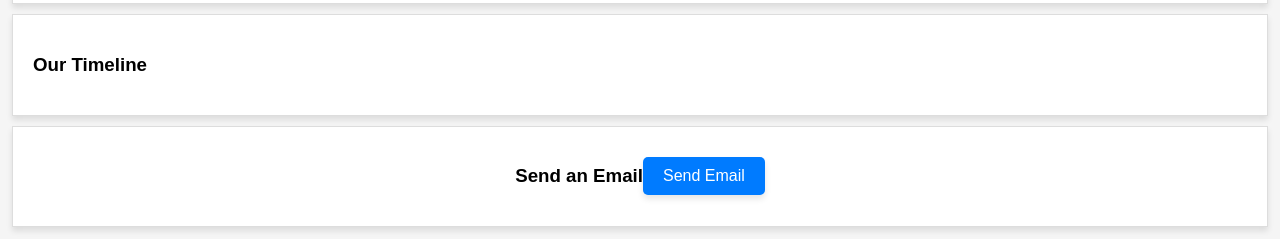
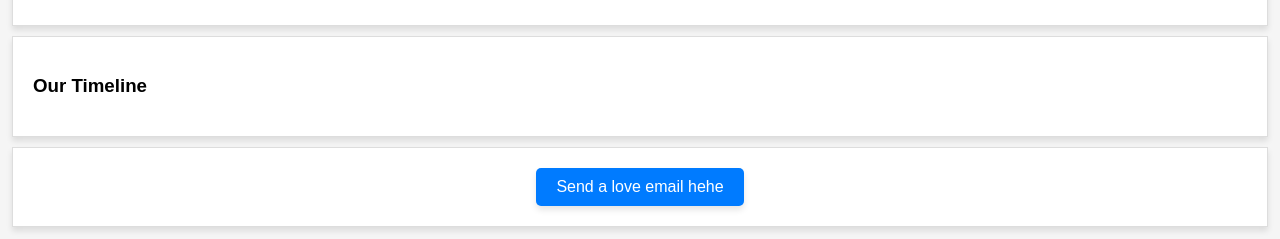
Before and after one commit to CashewMan430/CashewMan.github.io, a website: page index.html in a window 1280 px wide. Shown: the part 585-824 px from the top of the page. Drawn offline with Linux system fonts and the light colour scheme.

Commit message:
Bug fixes

```diff
--- a/backend.js
+++ b/backend.js
@@ -10,7 +10,7 @@ var transporter = nodemailer.createTransport({
   }
 });
 
-const PORT = process.env.PORT || 2009;
+const PORT = process.env.PORT || 3000;
 app.listen(PORT, () => {
     console.log(`Server is running on port ${PORT}`);
 });
--- a/index.html
+++ b/index.html
@@ -109,8 +109,7 @@
 
     <!-- Email Button Section -->
     <div class="email-button">
-        <h3>Send an Email</h3>
-        <button id="sendEmailButton">Send Email</button>
+        <button id="sendEmailButton">Send a love email hehe</button>
     </div>
     <script>
         // Add an event listener to the button
```
